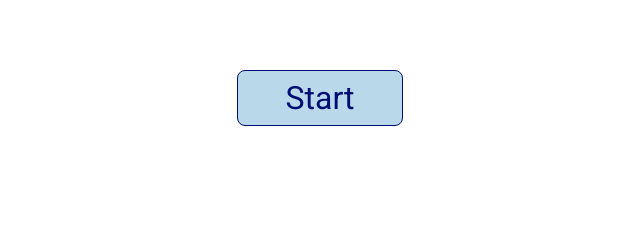
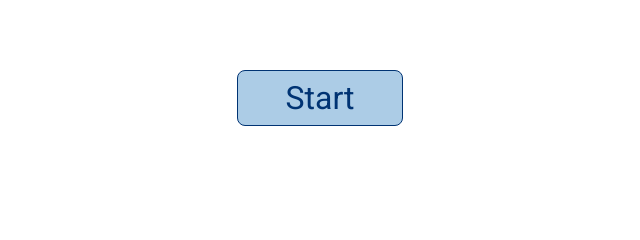
Before and after one commit to davidand36/RippleCam, a website built with webpack: page src/index.html in a window 1280 px wide. Shown: the part 303-543 px from the top of the page, 320-960 px from the left. Built offline with nearby package versions, Linux system fonts and the light colour scheme; a web font is replaced by a local one.

Commit message:
New colors & logo icon. Turned off hot module and opening browser on start.

```diff
--- a/package.json
+++ b/package.json
@@ -5,7 +5,7 @@
   "main": "index.html",
   "scripts": {
     "build": "webpack --config webpack.prod.js",
-    "start": "webpack serve --https --open --config webpack.dev.js",
+    "start": "webpack serve --https --config webpack.dev.js",
     "serve:dist": "http-server dist --port 6311",
     "test": "echo \"Error: no test specified\" && exit 1"
   },
--- a/src/colors.css
+++ b/src/colors.css
@@ -1,10 +1,16 @@
 :root {
-  --primary-dark-color: rgb(0, 13, 116);
-  --primary-light-color: rgb(185, 217, 235);
-  --primary-highlight-color: rgb(255, 255, 0);
-  --primary-dark-lighter-20: rgb(0, 22, 195);
-  --primary-light-lighter-20: rgb(199, 225, 239);
-  --primary-light-lighter-60: rgb(227, 240, 247);
+  --cu-light-blue: rgb(172, 204, 230); /* #accce6 */
+  --cc-medium-blue: rgb(74, 133, 200); /* #4a85c8 */
+  --cu-dark-blue: rgb(0, 51, 115);     /* #003373 */
+  --cc-light-warm-grey: rgb(205, 201, 197); /* #cdc9c5 */
+  --cc-dark-warm-grey: rgb(94, 81, 78); /* #5e514e */
+  --cc-yellow: rgb(252, 212, 80);       /* #fcd450 */
+
+  --primary-dark-color: var(--cu-dark-blue);
+  --primary-light-color: var(--cu-light-blue);
+  --primary-highlight-color: var(--cc-yellow);
+  --primary-dark-lighter-20: rgb(0, 96, 217);
+  --primary-light-lighter-10: rgb(213, 229, 243);
 
   --error-dark-color: rgb(100, 0, 0);
   --error-light-color: rgb(255, 220, 220);
--- a/webpack.common.js
+++ b/webpack.common.js
@@ -11,12 +11,12 @@ module.exports = {
     }),
     new FaviconsPlugin({
       logo: 'assets/logo.svg',
-      prefix: 'assets/',
+      prefix: 'icons/',
       favicons: {
         appName: 'Ripple Cam',
-        appShortName: 'RippleCam',
         appDescription: 'Make waves in camera video',
         start_url: '/',
+        display: 'minimal-ui',
         theme_color: '#B9D9EB',
         background: '#B9D9EB',
         icons: {
--- a/webpack.dev.js
+++ b/webpack.dev.js
@@ -6,7 +6,7 @@ module.exports = merge(common, {
   devtool: 'eval-source-map',
   devServer: {
     static: './dist',
-    hot: true,
+    // hot: true,
     port: 6310,
   },
 });
```
Also changed, not shown: assets/RippleCam.svg (added), assets/logo.svg.
